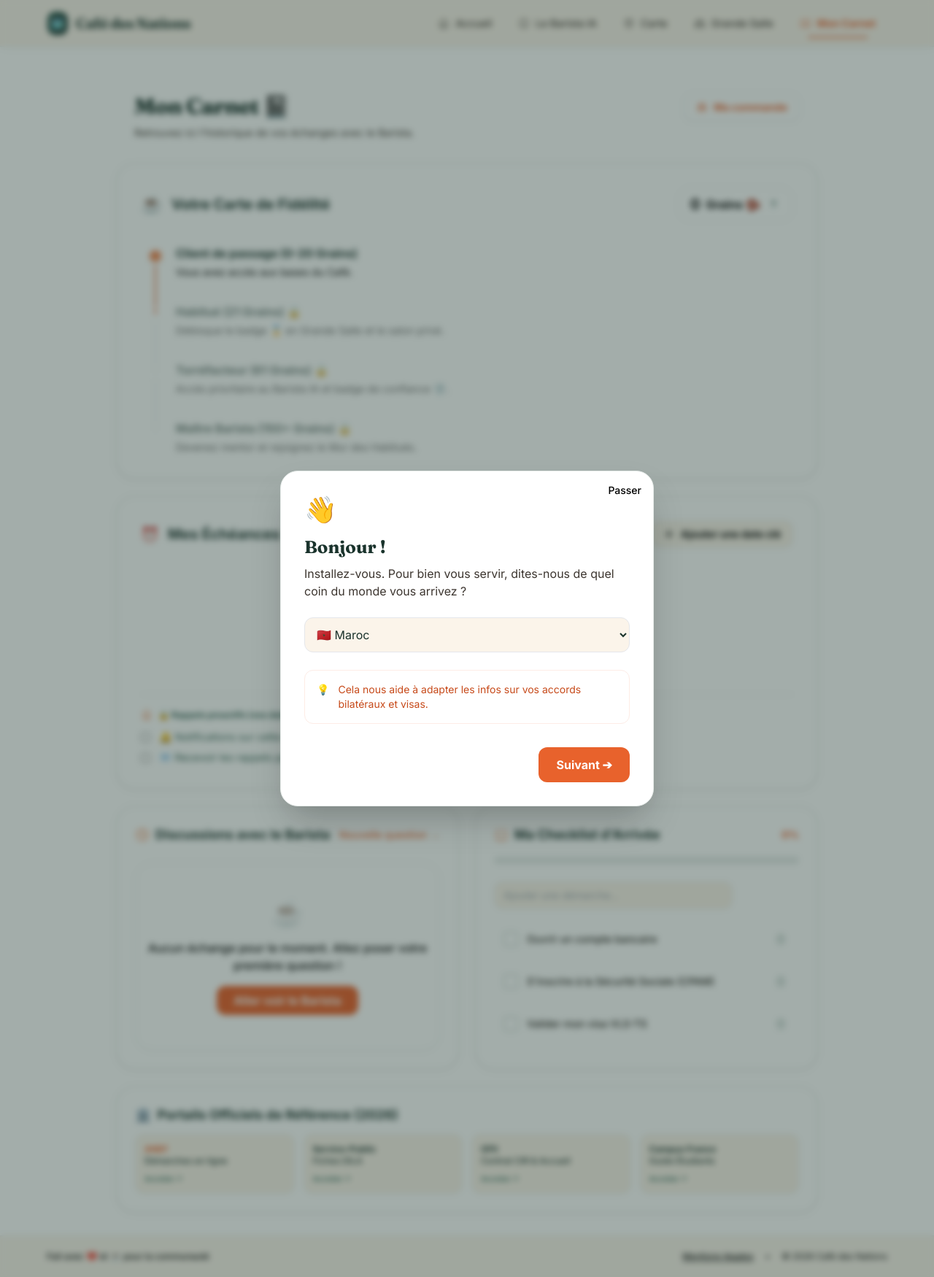
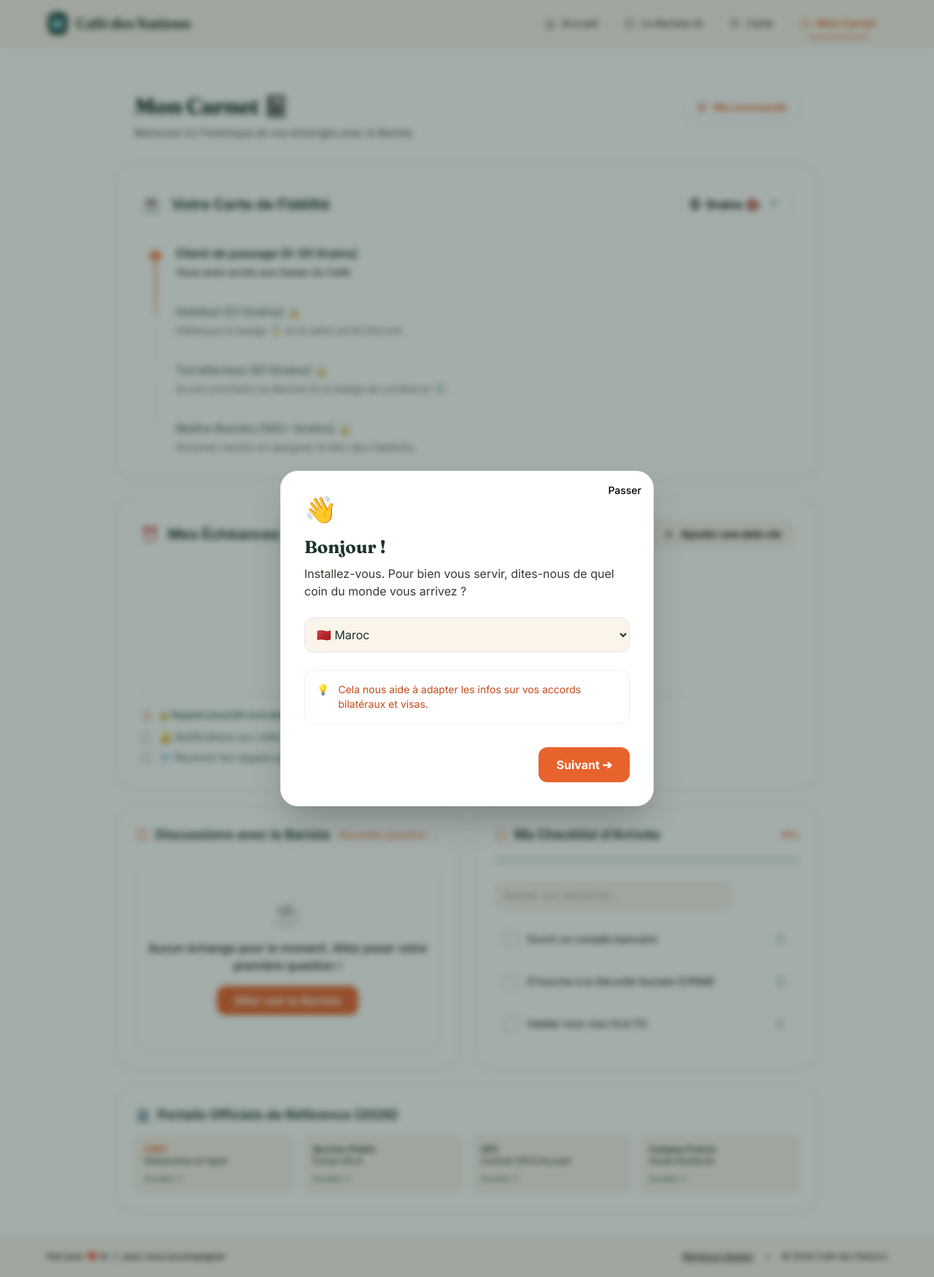
Before and after one commit to Anass-HOUDZI/projet-ia-django, a Django app: page /carnet/ in a window 1280 px wide. Shown: the whole page at 73% size. Run offline with Django 5.2, Linux system fonts and the light colour scheme; some libraries are stand-ins or nearby versions.

Commit message:
supprssion de la page community

```diff
--- a/django_intro/settings.py
+++ b/django_intro/settings.py
@@ -50,7 +50,6 @@ INSTALLED_APPS = [
     'users',
     'map',
     'ai',
-    'community',
 ]
 
 MIDDLEWARE = [
--- a/django_intro/urls.py
+++ b/django_intro/urls.py
@@ -6,7 +6,6 @@ urlpatterns = [
     path("admin/", admin.site.urls),
     path("ai/", include("ai.urls")),
     path("map/", include("map.urls")),
-    path("community/", include("community.urls")),
     path("carnet/", carnet, name="carnet"),
     path("mentions-legales/", mentions_legales, name="mentions_legales"),
     path("", index, name="ehlo"),
--- a/templates/base.html
+++ b/templates/base.html
@@ -153,10 +153,6 @@
                     <svg class="w-4 h-4 opacity-70" fill="none" stroke="currentColor" viewBox="0 0 24 24"><path stroke-linecap="round" stroke-linejoin="round" stroke-width="2" d="M17.657 16.657L13.414 20.9a1.998 1.998 0 01-2.827 0l-4.244-4.243a8 8 0 1111.314 0z"></path><path stroke-linecap="round" stroke-linejoin="round" stroke-width="2" d="M15 11a3 3 0 11-6 0 3 3 0 016 0z"></path></svg>
                     Carte
                 </a>
-                <a href="/community/" class="topnav-link flex items-center gap-2 px-4 py-2 rounded-xl text-sm font-medium text-coffee-800 hover:text-sage-900 hover:bg-sage-100/60 transition-colors {% if '/community/' in request.path %}active{% endif %}">
-                    <svg class="w-4 h-4 opacity-70" fill="none" stroke="currentColor" viewBox="0 0 24 24"><path stroke-linecap="round" stroke-linejoin="round" stroke-width="2" d="M17 20h5v-2a3 3 0 00-5.356-1.857M17 20H7m10 0v-2c0-.656-.126-1.283-.356-1.857M7 20H2v-2a3 3 0 015.356-1.857M7 20v-2c0-.656.126-1.283.356-1.857m0 0a5.002 5.002 0 019.288 0M15 7a3 3 0 11-6 0 3 3 0 016 0zm6 3a2 2 0 11-4 0 2 2 0 014 0zM7 10a2 2 0 11-4 0 2 2 0 014 0z"></path></svg>
-                    Grande Salle
-                </a>
                 <a href="/carnet/" class="topnav-link flex items-center gap-2 px-4 py-2 rounded-xl text-sm font-medium text-coffee-800 hover:text-sage-900 hover:bg-sage-100/60 transition-colors {% if '/carnet/' in request.path %}active{% endif %}">
                     <svg class="w-4 h-4 opacity-70" fill="none" stroke="currentColor" viewBox="0 0 24 24"><path stroke-linecap="round" stroke-linejoin="round" stroke-width="2" d="M12 6.253v13m0-13C10.832 5.477 9.246 5 7.5 5S4.168 5.477 3 6.253v13C4.168 18.477 5.754 18 7.5 18s3.332.477 4.5 1.253m0-13C13.168 5.477 14.754 5 16.5 5c1.747 0 3.332.477 4.5 1.253v13C19.832 18.477 18.247 18 16.5 18c-1.746 0-3.332.477-4.5 1.253"></path></svg>
                     Mon Carnet
@@ -187,7 +183,7 @@
         <footer class="bg-coffee-50/90 border-t border-sage-100 py-5 px-6 text-center text-xs text-sage-600 shrink-0 mt-auto md:mb-0 mb-[60px]">
             <div class="max-w-6xl mx-auto flex flex-col sm:flex-row items-center justify-between gap-3">
                 <div class="flex items-center gap-2 font-medium text-sage-800">
-                    <span>Fait avec ❤️ et ☕ pour la communauté</span>
+                    <span>Fait avec ❤️ et ☕ pour vous accompagner</span>
                 </div>
                 <div class="flex items-center gap-4 text-sage-600">
                     <a href="/mentions-legales/" class="hover:text-brand-600 transition-colors font-medium underline underline-offset-2">Mentions légales</a>
@@ -218,12 +214,6 @@
                 <a href="/map/" class="flex flex-col items-center p-2 transition-colors {% if '/map/' in request.path %}text-brand-600{% else %}text-sage-500 hover:text-sage-700{% endif %}">
                     <svg class="w-6 h-6 mb-0.5" fill="none" stroke="currentColor" viewBox="0 0 24 24"><path stroke-linecap="round" stroke-linejoin="round" stroke-width="2" d="M17.657 16.657L13.414 20.9a1.998 1.998 0 01-2.827 0l-4.244-4.243a8 8 0 1111.314 0z"></path><path stroke-linecap="round" stroke-linejoin="round" stroke-width="2" d="M15 11a3 3 0 11-6 0 3 3 0 016 0z"></path></svg>
                     <span class="text-[10px] font-medium leading-none">Guichet</span>
-                </a>
-            </li>
-            <li>
-                <a href="/community/" class="flex flex-col items-center p-2 transition-colors {% if '/community/' in request.path %}text-brand-600{% else %}text-sage-500 hover:text-sage-700{% endif %}">
-                    <svg class="w-6 h-6 mb-0.5" fill="none" stroke="currentColor" viewBox="0 0 24 24"><path stroke-linecap="round" stroke-linejoin="round" stroke-width="2" d="M17 20h5v-2a3 3 0 00-5.356-1.857M17 20H7m10 0v-2c0-.656-.126-1.283-.356-1.857M7 20H2v-2a3 3 0 015.356-1.857M7 20v-2c0-.656.126-1.283.356-1.857m0 0a5.002 5.002 0 019.288 0M15 7a3 3 0 11-6 0 3 3 0 016 0zm6 3a2 2 0 11-4 0 2 2 0 014 0zM7 10a2 2 0 11-4 0 2 2 0 014 0z"></path></svg>
-                    <span class="text-[10px] font-medium leading-none">Salon</span>
                 </a>
             </li>
             <li>
--- a/templates/carnet.html
+++ b/templates/carnet.html
@@ -103,7 +103,7 @@
                                 <ul class="space-y-1 text-sage-200">
                                     <li>💬 +5 grains — question au Barista IA</li>
                                     <li>🗺️ +2 grains — exploration de la carte</li>
-                                    <li>🏛️ +2 grains — visite de la Grande Salle</li>
+                                    <li>📋 +2 grains — lecture d'un guide pratique</li>
                                     <li>✅ +3 grains — tâche cochée dans le carnet</li>
                                 </ul>
                                 <p class="mt-2 text-sage-300 text-[11px]">Les statuts Habitué, Torréfacteur et Grand Cru débloquent des avantages exclusifs.</p>
@@ -127,7 +127,7 @@
                         <div class="node-icon w-6 h-6 rounded-full bg-sage-200 border-4 border-white shadow-sm mt-1 shrink-0" id="icon-habitue"></div>
                         <div>
                             <h4 class="font-bold text-sage-900 flex items-center gap-2" id="title-habitue">Habitué (21 Grains) 🔒</h4>
-                            <p class="text-sm text-sage-600 mt-1">Débloque le badge 🏅 en Grande Salle et le salon privé.</p>
+                            <p class="text-sm text-sage-600 mt-1">Débloque le badge 🏅 et le salon privé Discord.</p>
                         </div>
                     </div>
 
@@ -338,14 +338,14 @@
             <div class="bg-brand-50 p-4 rounded-2xl border border-brand-100 text-left mb-8">
                 <p class="text-sm font-bold text-brand-800 mb-2">Vous débloquez aujourd'hui :</p>
                 <ul class="text-sm text-brand-700 space-y-2" id="level-up-perks">
-                    <li>🏅 Un badge distinctif dans la Grande Salle</li>
+                    <li>🏅 Un badge distinctif dans votre carnet</li>
                     <li>🗣️ L'accès au salon privé sur Discord</li>
                 </ul>
             </div>
 
             <div class="flex flex-col gap-3">
                 <button onclick="document.getElementById('level-up-modal').classList.add('hidden')" class="w-full bg-brand-600 hover:bg-brand-700 text-white font-bold py-3 px-6 rounded-xl transition-colors">Continuer</button>
-                <button onclick="alert('Partage simulé sur Discord !')" class="w-full bg-sage-100 hover:bg-sage-200 text-sage-800 font-bold py-3 px-6 rounded-xl transition-colors">Partager en Grande Salle</button>
+                <button onclick="alert('Partage simulé sur Discord !')" class="w-full bg-sage-100 hover:bg-sage-200 text-sage-800 font-bold py-3 px-6 rounded-xl transition-colors">Partager sur Discord</button>
             </div>
         </div>
     </div>
@@ -474,7 +474,7 @@
                 if (currentTier === 'habitue') {
                     document.getElementById('level-up-name').innerText = 'Habitué';
                     document.getElementById('level-up-perks').innerHTML = `
-                        <li>🏅 Un badge distinctif dans la Grande Salle</li>
+                        <li>🏅 Un badge distinctif dans votre carnet</li>
                         <li>🗣️ L'accès au salon privé "Les Habitués" sur Discord</li>
                     `;
                 } else if (currentTier === 'torrefacteur') {
--- a/templates/mentions_legales.html
+++ b/templates/mentions_legales.html
@@ -47,7 +47,7 @@
                 <h2 class="text-xl font-serif font-bold text-sage-900">2. Nature du Service & Limite de Responsabilité</h2>
             </div>
             <p class="text-sm text-coffee-800 leading-relaxed">
-                Le Café des Nations <strong>n'est pas un organisme ministériel, ni une préfecture, ni un cabinet d'avocats</strong>. Les informations et conseils délivrés par l'IA (Le Barista IA) ou par la communauté dans la Grande Salle sont fournis à titre indicatif et pédagogique.
+                Le Café des Nations <strong>n'est pas un organisme ministériel, ni une préfecture, ni un cabinet d'avocats</strong>. Les informations et conseils délivrés par l'IA (Le Barista IA) sont fournis à titre indicatif et pédagogique.
             </p>
             <p class="text-xs text-coffee-800 leading-relaxed">
                 Pour toute décision juridique ou administrative officielle, nous invitons systématiquement les utilisateurs à se référer aux portails publics officiels de l'État : <a href="https://www.service-public.gouv.fr" target="_blank" class="text-brand-600 font-bold underline">Service-Public.fr</a>, <a href="https://etrangers-en-france.interieur.gouv.fr/" target="_blank" class="text-brand-600 font-bold underline">ANEF</a>, <a href="https://www.ofii.fr" target="_blank" class="text-brand-600 font-bold underline">OFII</a>, <a href="https://www.legifrance.gouv.fr" target="_blank" class="text-brand-600 font-bold underline">Légifrance (CESEDA)</a> et <a href="https://www.ofpra.gouv.fr" target="_blank" class="text-brand-600 font-bold underline">OFPRA</a>.
```
Also changed, not shown: templates/home.html (+1 -8 lines).
